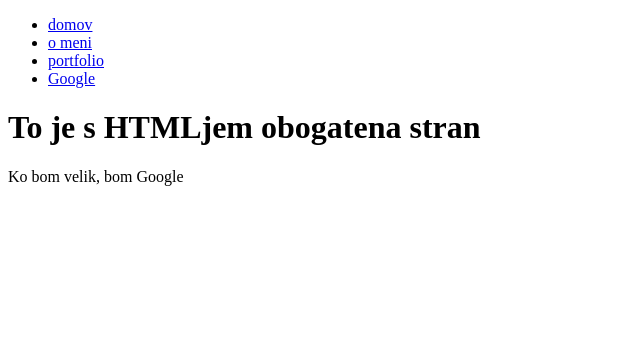
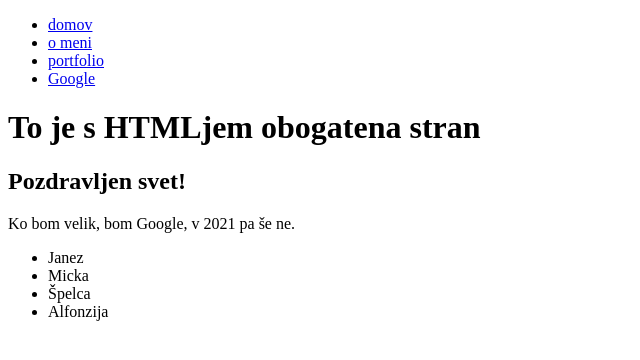
Before and after one commit to mkorbar/WD2-code, a Flask app: page / in a window 1280 px wide. Shown: the top 360 px of the page, without its empty margins (0-640 px from the left). Run offline with Flask 2, Linux system fonts and the light colour scheme.

Commit message:
Added jinja variables and for loop

```diff
--- a/main.py
+++ b/main.py
@@ -1,3 +1,5 @@
+from datetime import datetime
+
 from flask import Flask, render_template
 
 app = Flask(__name__)
@@ -5,7 +7,12 @@ app = Flask(__name__)
 
 @app.route('/')
 def index():
-    return render_template('index.html')
+    moj_pozdrav = 'Pozdravljen svet!'
+    trenutno_leto = datetime.now().year
+
+    vsi_uporabniki = ['Janez', 'Micka', 'Špelca', 'Alfonzija']
+
+    return render_template('index.html', pozdrav=moj_pozdrav, leto=trenutno_leto, uporabniki=vsi_uporabniki)
 
 
 @app.route('/about')
--- a/templates/index.html
+++ b/templates/index.html
@@ -4,6 +4,12 @@
     {% block content %}
 
     <h1>To je s HTMLjem obogatena stran</h1>
-    <p>Ko bom velik, bom Google</p>
+    <h2>{{ pozdrav }}</h2>
+    <p>Ko bom velik, bom Google, v {{ leto }} pa še ne.</p>
 
+<ul>
+    {% for uporabnik in uporabniki %}
+        <li>{{ uporabnik }}</li>
+    {% endfor %}
+</ul>
     {% endblock content %}
```
